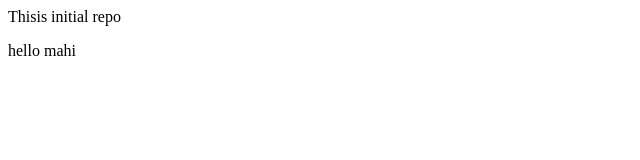
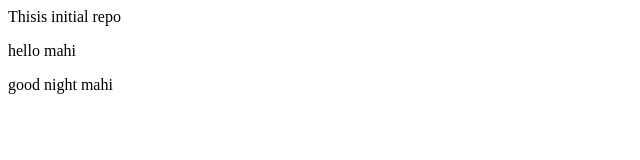
Before and after one commit to dipak-dev-tech/localrepo, a plain HTML site: page index.html in a window 1280 px wide. Shown: the whole page, without its empty margins (0-640 px from the left). Drawn offline with Linux system fonts and the light colour scheme.

Commit message:
edit index

```diff
--- a/index.html
+++ b/index.html
@@ -1,2 +1,3 @@
 <p>Thisis initial repo</p>
 <p>hello mahi</p>
+<p>good night mahi</p>
```
